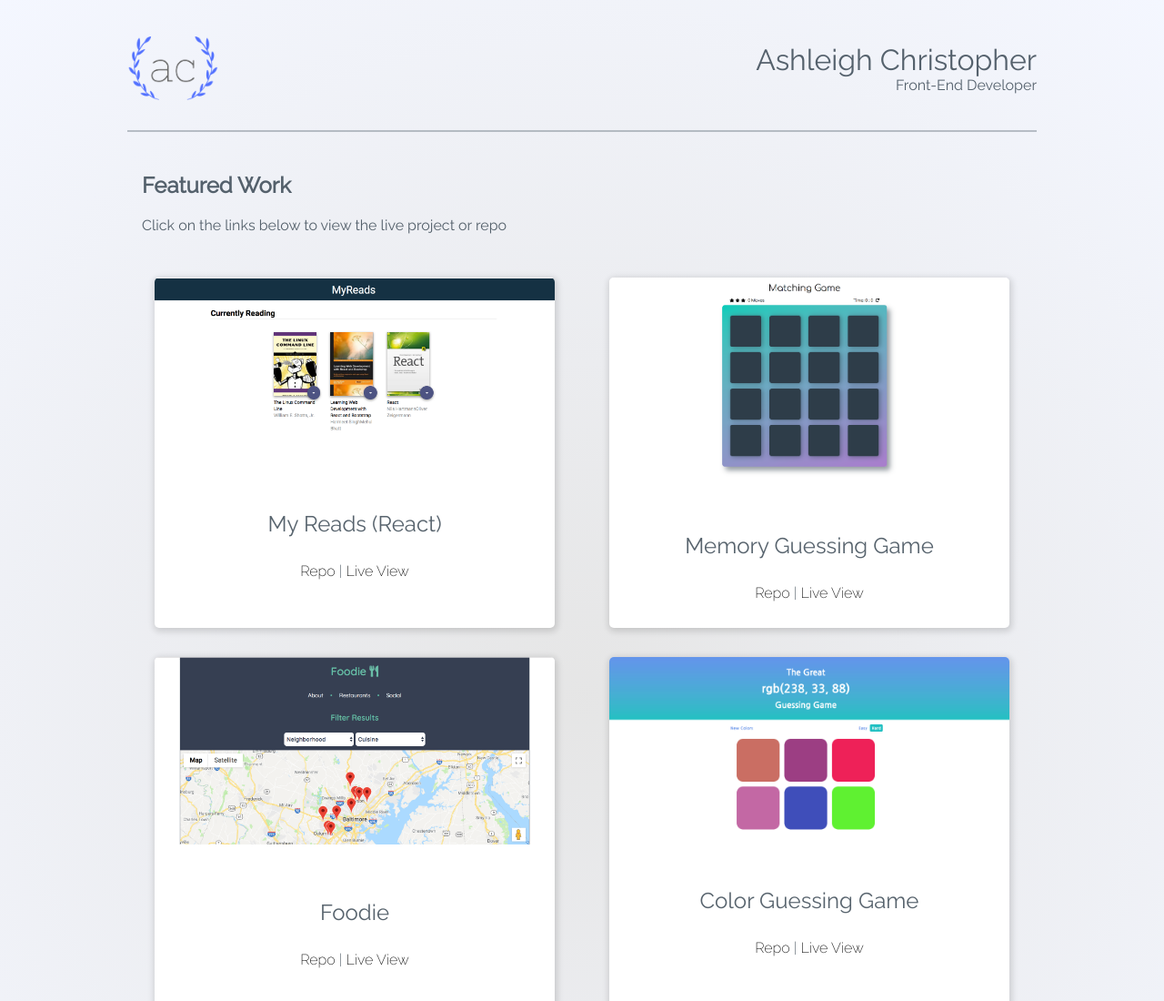
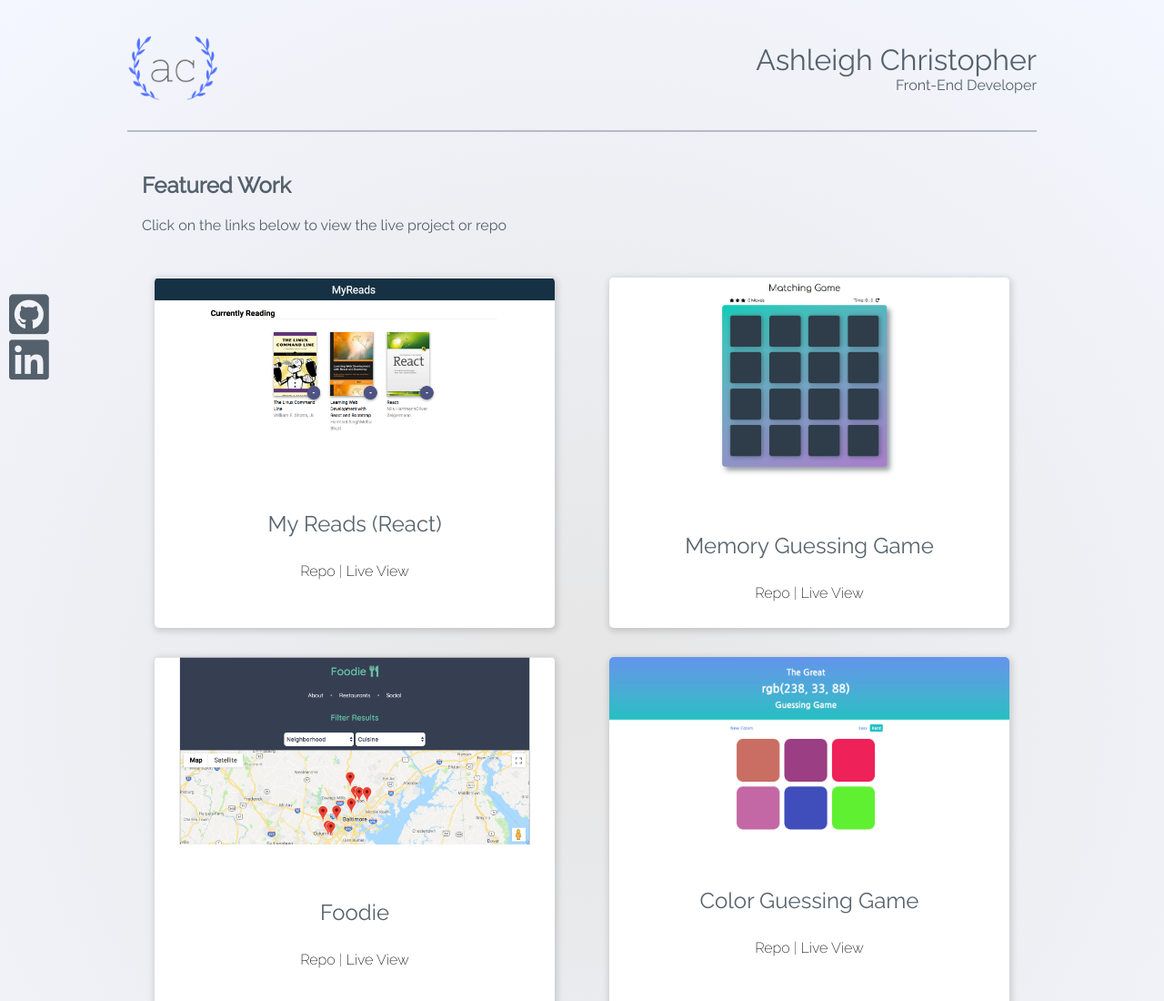
Before and after one commit to ashleighc207/fend-portfolio-project, a plain HTML site: page index.html in a window 1280 px wide. Shown: the top 1100 px of the page at 91% size. Drawn offline with Linux system fonts and the light colour scheme.

Commit message:
add in floating social icons

```diff
--- a/css/styles.css
+++ b/css/styles.css
@@ -111,6 +111,19 @@ a {
 	font-weight: 500;
 }
 
+.contact-links {
+	display: flex;
+	flex-direction: column;
+	position: fixed;
+	left: 10px;
+	top: 40%;
+}
+
+.contact-links i {
+	font-size: 50px;
+	color: rgba(45,60,73, 0.8);
+}
+
 @media screen and (min-width: 1080px){
 	.container {
 		margin: 0 auto;
--- a/index.html
+++ b/index.html
@@ -7,6 +7,7 @@
         <link rel="stylesheet" href="../css/styles.css">
         <link href="https://fonts.googleapis.com/css?family=Raleway:200,300,400" rel="stylesheet">
         <link rel="icon" type="image/png" href="../img/favicon.png">
+        <link rel="stylesheet" type="text/css" href="https://cdnjs.cloudflare.com/ajax/libs/font-awesome/5.8.2/css/all.css">
         <title>Web Design & Development</title>
     </head>
     <body>
@@ -20,6 +21,10 @@
             </header>
             <hr class="hr">
             <main class="container-main-content">
+                <section class="contact-links">
+                    <i class="fab fa-github-square"></i>
+                    <i class="fab fa-linkedin"></i>
+                </section>
                 <section class="heading-one">
                     <h1>Featured Work</h1>
                     <p>Click on the links below to view the live project or repo</p>
```
